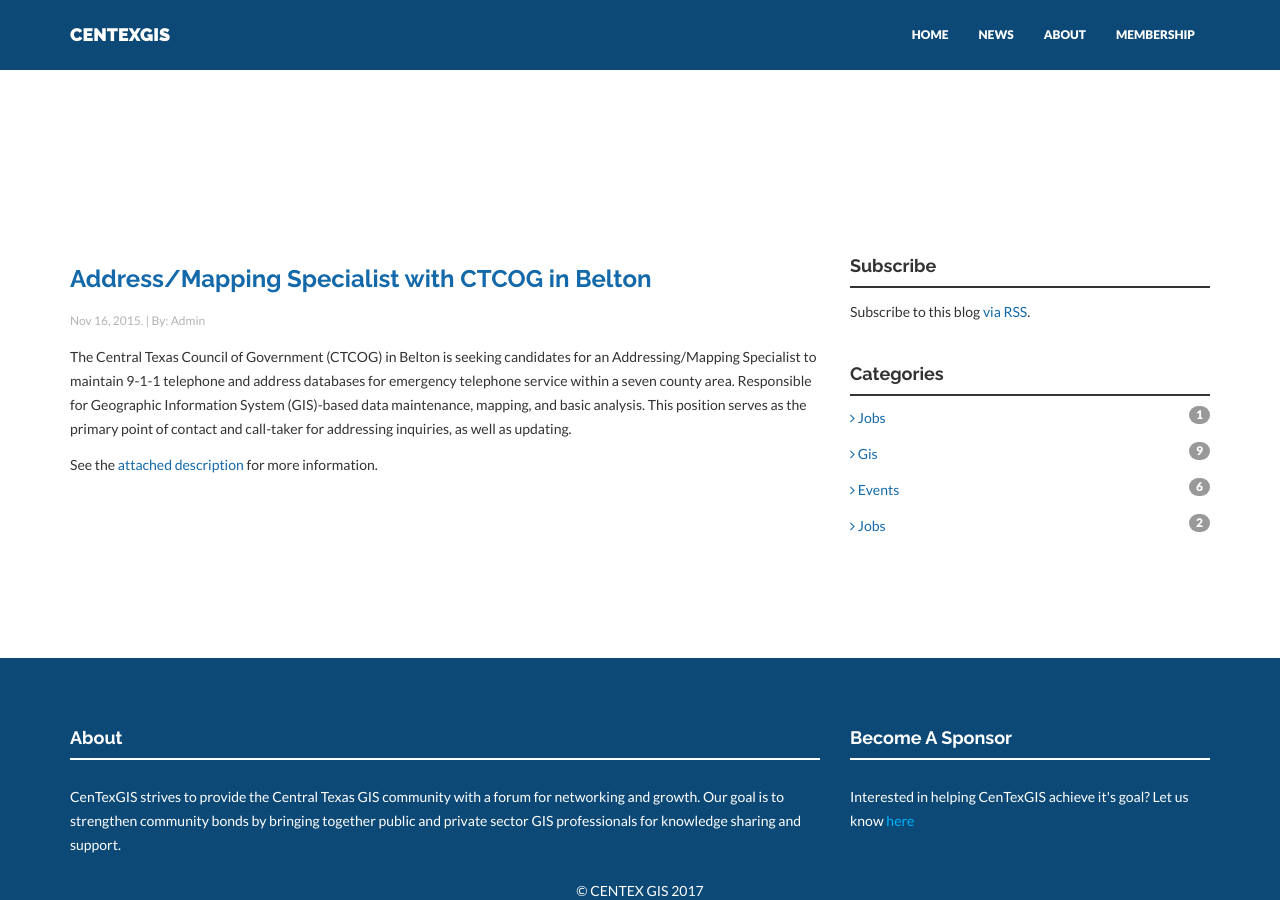
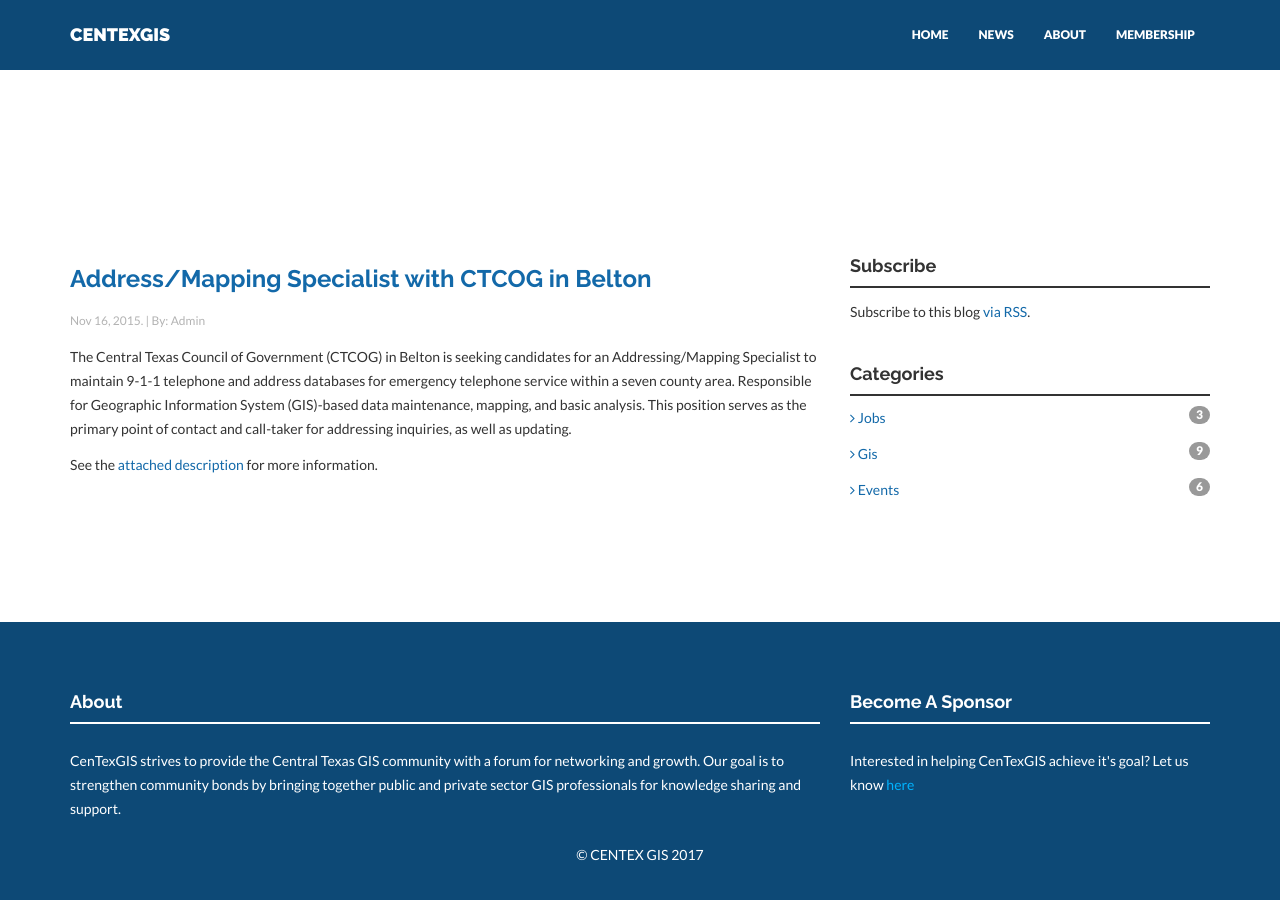
Before and after one commit to centexgis/centexgis.github.io, a Jekyll site: the page built from _posts/jobs/2015-11-16-address-mapping-specialist-ctog-belton.md, in a window 1280 px wide and 900 px high. Built offline with Jekyll 4.4.1, drawn with Linux system fonts in a browser that asks for light colours; nearby versions of some CDN libraries.

Commit message:
Update 2015-11-16-address-mapping-specialist-ctog-belton.md

```diff
--- a/_posts/jobs/2015-11-16-address-mapping-specialist-ctog-belton.md
+++ b/_posts/jobs/2015-11-16-address-mapping-specialist-ctog-belton.md
@@ -6,7 +6,7 @@ author: Admin
 excerpt_separator: <!--more-->
 categories:
 - blog
-- Jobs
+- jobs
 - GIS
 ---
 
```
